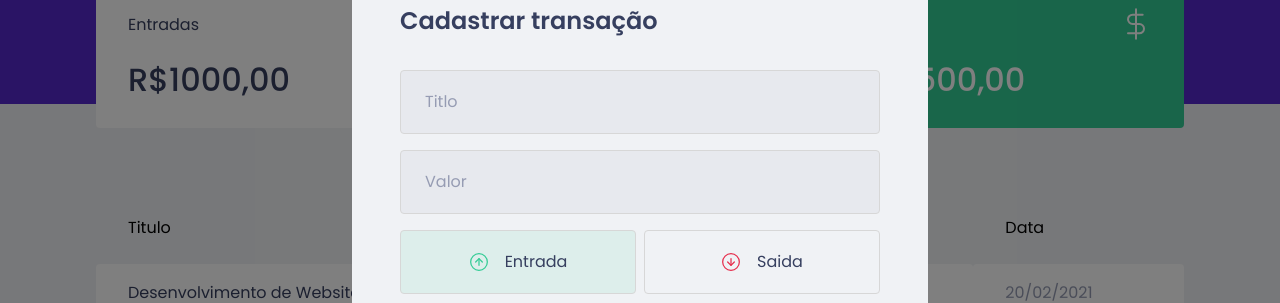
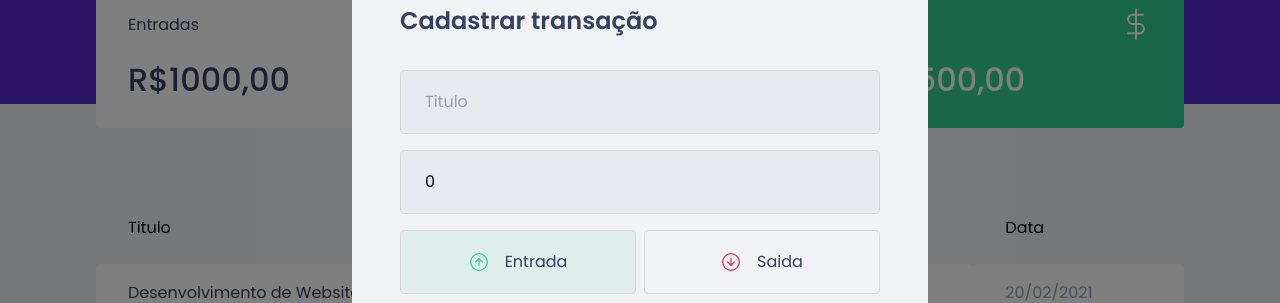
Before and after one commit to jvmineiro/dtmoney, a React (Create React App) app: page / in a window 1280 px wide. Both pictures are taken after a click on the button "Nova transação". Shown: the part 168-471 px from the top of the page. Built offline with nearby package versions, Linux system fonts and the light colour scheme; no server answers; what miragejs would draw is missing.

Commit message:
Salvando dados do Form

```diff
--- a/src/components/NewTransactionModal/index.tsx
+++ b/src/components/NewTransactionModal/index.tsx
@@ -1,9 +1,9 @@
+import { FormEvent, useState } from 'react';
 import Modal from 'react-modal';
 import incomeImg from '../../assets/income.svg';
 import outcomeImg from '../../assets/outcome.svg';
 import closeImg from '../../assets/close.svg';
 import { Container, RadioBox, TransactionTypeContainer } from './styles';
-import { useState } from 'react';
 
 interface NewTransactionModalProps {
     isOpen: boolean;
@@ -11,7 +11,18 @@
 }
 
 export function NewTransactionModal({isOpen, onRequestClose}: NewTransactionModalProps) {
+    const [title, setTitle] = useState('');
+    const [value, setValue] = useState(0);
+    const [category, setCategory] = useState('');
     const [type, setType] = useState('deposit');
+
+    function handleCreateNewTransaction(event: FormEvent) {
+        event.preventDefault();
+
+        console.log({
+            title, value, category, type,
+        })
+    }
 
     return (
     <Modal
@@ -28,16 +39,20 @@
             <img src={closeImg} alt="fechar modal"/>
         </button>
 
-        <Container>
+        <Container onSubmit={handleCreateNewTransaction}>
         <h2>Cadastrar transação</h2>
 
         <input
-            placeholder="Titlo"
+            placeholder="Titulo"
+            value={title}
+            onChange={event => setTitle(event.target.value)}
         />
 
         <input
             type="number"
             placeholder="Valor"
+            value={value}
+            onChange={event => setValue(Number(event.target.value))}
         />
 
         <TransactionTypeContainer>
@@ -63,6 +78,8 @@
 
         <input
             placeholder="Categoria"
+            value={category}
+            onChange={event => setCategory(event.target.value)}
         />
 
         <button type="submit">
```
